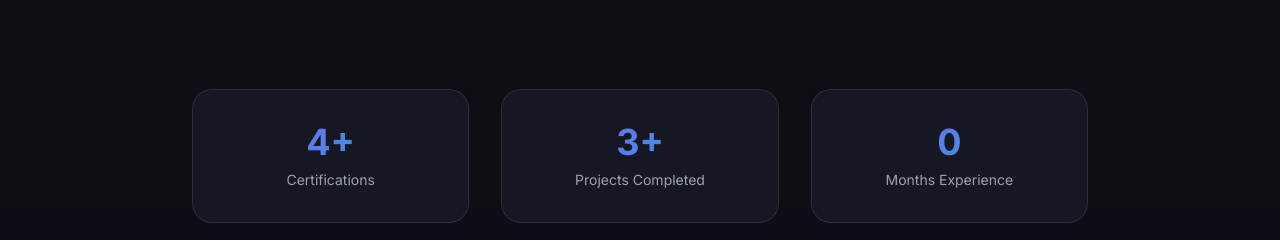
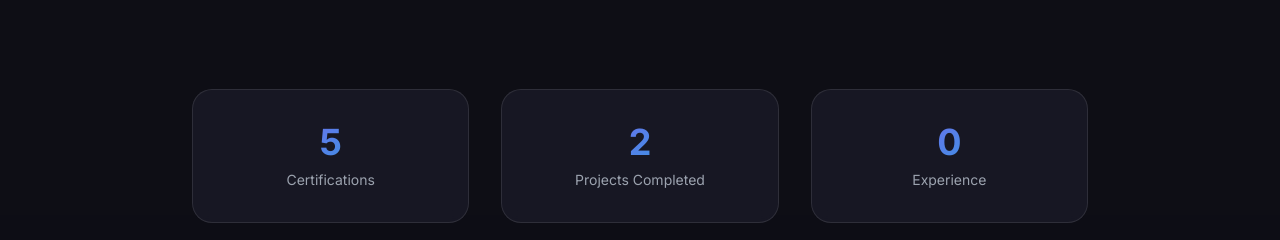
Before and after one commit to ravizzz18/Portfolio, a React (Vite) app: page / in a window 1280 px wide. Shown: the part 5120-5360 px from the top of the page. Built offline with nearby package versions, Linux system fonts and the light colour scheme.

Commit message:
Updated the stats

```diff
--- a/src/components/Certifications.jsx
+++ b/src/components/Certifications.jsx
@@ -167,16 +167,16 @@ const Certifications = () => {
           className="grid grid-cols-1 md:grid-cols-3 gap-8 mt-16 max-w-4xl mx-auto"
         >
           <div className="glass-card p-8 text-center">
-            <div className="text-4xl font-bold gradient-text mb-2">4+</div>
+            <div className="text-4xl font-bold gradient-text mb-2">5</div>
             <div className="text-gray-400 text-sm">Certifications</div>
           </div>
           <div className="glass-card p-8 text-center">
-            <div className="text-4xl font-bold gradient-text mb-2">3+</div>
+            <div className="text-4xl font-bold gradient-text mb-2">2</div>
             <div className="text-gray-400 text-sm">Projects Completed</div>
           </div>
           <div className="glass-card p-8 text-center">
             <div className="text-4xl font-bold gradient-text mb-2">0</div>
-            <div className="text-gray-400 text-sm">Months Experience</div>
+            <div className="text-gray-400 text-sm">Experience</div>
           </div>
         </motion.div>
       </div>
```
